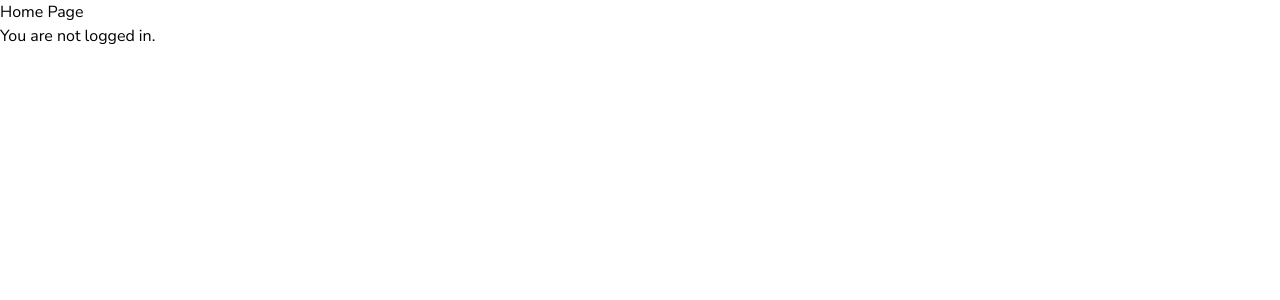
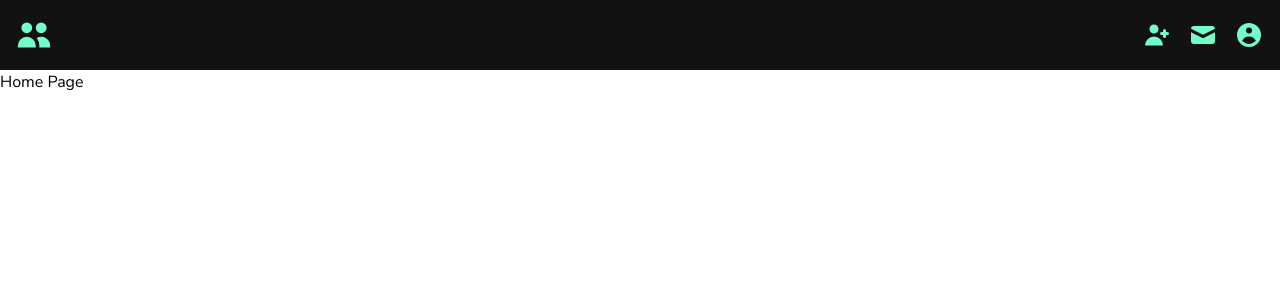
Before and after one commit to a-down/friends-db, a React (Create React App) app in the folder client/: page / in a window 1280 px wide. Shown: the top 300 px of the page. Built offline with nearby package versions, Linux system fonts and the light colour scheme.

Commit message:
created header

```diff
--- a/client/src/App.js
+++ b/client/src/App.js
@@ -11,7 +11,6 @@ function App() {
   return (
     <BrowserRouter>
       <UserProvider>
-          <Header />
             <Routes>
               <Route path="/" element={<HomePage />} />
               <Route path="/landing" element={<LandingPage />} />
--- a/client/src/components/Header.jsx
+++ b/client/src/components/Header.jsx
@@ -1,15 +1,19 @@
 import { useState } from "react"
 import { useUserContext } from "../ctx/UserContext"
+import { HiUsers, HiUserAdd, HiMail, HiUserCircle } from 'react-icons/hi'
 
-const Header = () => {
+export default function Header() {
   const { currUser, logout } = useUserContext()
 
   return (
-    <header>
+    <header className="h-[70px] w-full bg-dark flex justify-between items-center px-4">
+      <HiUsers className='text-accent text-4xl' />
 
+      <div className=" flex gap-4">
+        <HiUserAdd className='text-accent text-3xl' />
+        <HiMail className='text-accent text-3xl' />
+        <HiUserCircle className='text-accent text-3xl' />
+      </div>
     </header>
   )
 }
-
-
-export default Header
--- a/client/src/pages/HomePage.js
+++ b/client/src/pages/HomePage.js
@@ -1,22 +1,20 @@
 import { useState, useEffect } from "react"
 import { Link } from "react-router-dom";
 import { useUserContext } from "../ctx/UserContext"
+import { Header } from '../components'
 
-const HomePage = () => {
+export default function HomePage() {
   const { currUser } = useUserContext()
 
-  if( currUser.status === "searching" ) return <></>
+
+
   return (
     <>
+
+      <Header />
+
       <h1>Home Page</h1>
 
-      { currUser.status === "notfound" ? (
-        <p>You are not logged in.</p>
-      ) : (
-        <p>You are logged in.</p>
-      )}
     </>
   )
 }
-
-export default HomePage
--- a/client/src/pages/LandingPage.js
+++ b/client/src/pages/LandingPage.jsx
@@ -57,7 +57,7 @@ export default function LandingPage() {
           <input className={inputStyle} type='password' placeholder='password'></input>
 
           <button className=" bg-accent w-full text-center text-sm h-8 rounded-md hover:bg-accent-dark">LOG IN</button>
-          <a href='' className=" text-accent hover:text-accent-dark">New to us? Create an account!</a>
+          <a href='' className=" text-accent text-center w-full hover:text-accent-dark">New to us? Create an account!</a>
         </form>
 
       )}
@@ -70,7 +70,7 @@ export default function LandingPage() {
           <input className={inputStyle} type='password' placeholder='confirm password'></input>
 
           <button className=" bg-accent w-full text-center text-sm h-8 rounded-md hover:bg-accent-dark">SIGN UP</button>
-          <a href='' className=" text-accent hover:text-accent-dark">Have an account? Log in!</a>
+          <a href='' className=" text-accent text-center w-full hover:text-accent-dark">Have an account? Log in!</a>
         </form>
 
       )}
--- a/client/tailwind.config.js
+++ b/client/tailwind.config.js
@@ -12,7 +12,9 @@ module.exports = {
     extend: {
       colors: {
         'accent': '#72FDCB',
-        'accent-dark': '#6BEEBF'
+        'accent-dark': '#6BEEBF',
+        'dark': '#121212',
+        'dark-gray': '#373737'
       },
     },
   },
```
